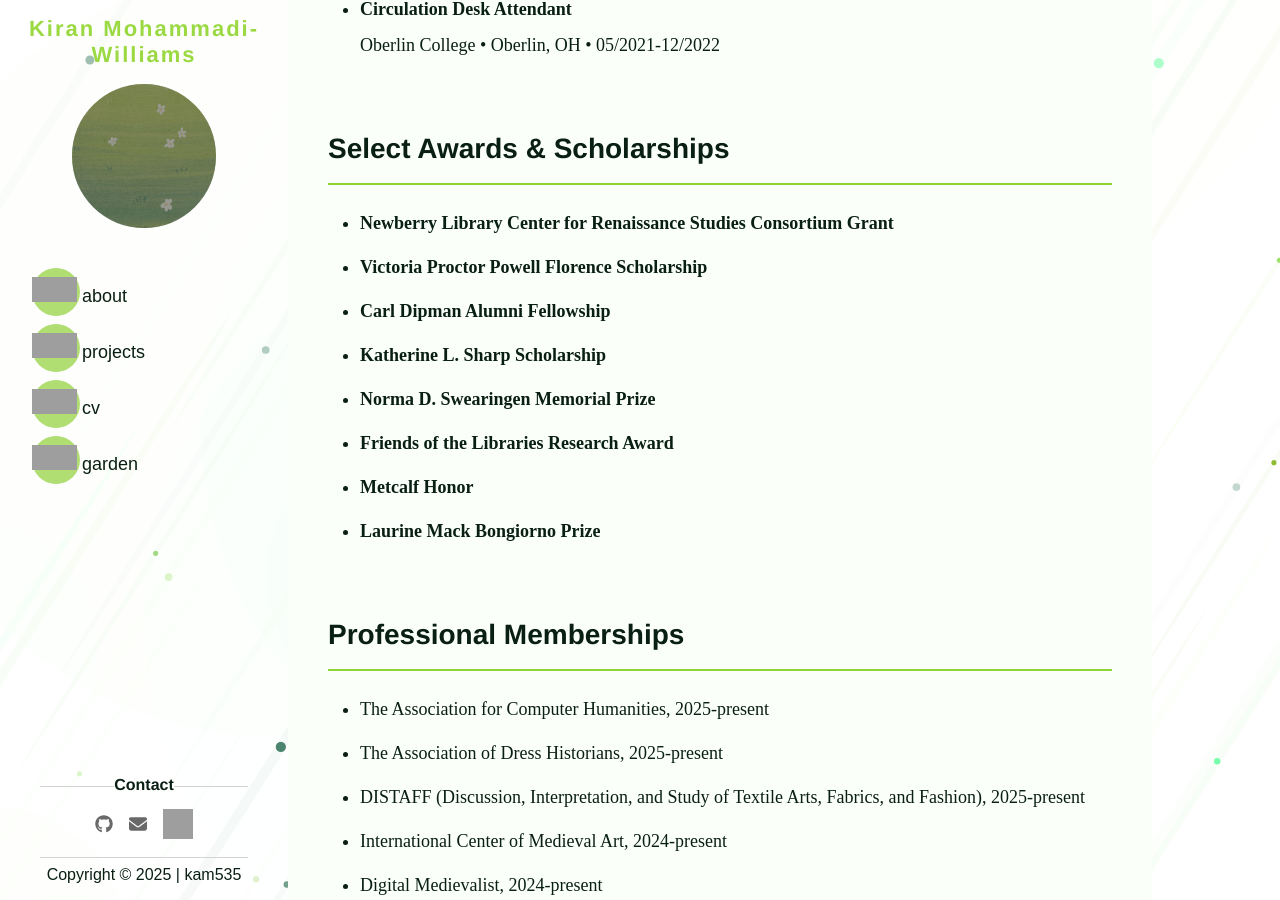
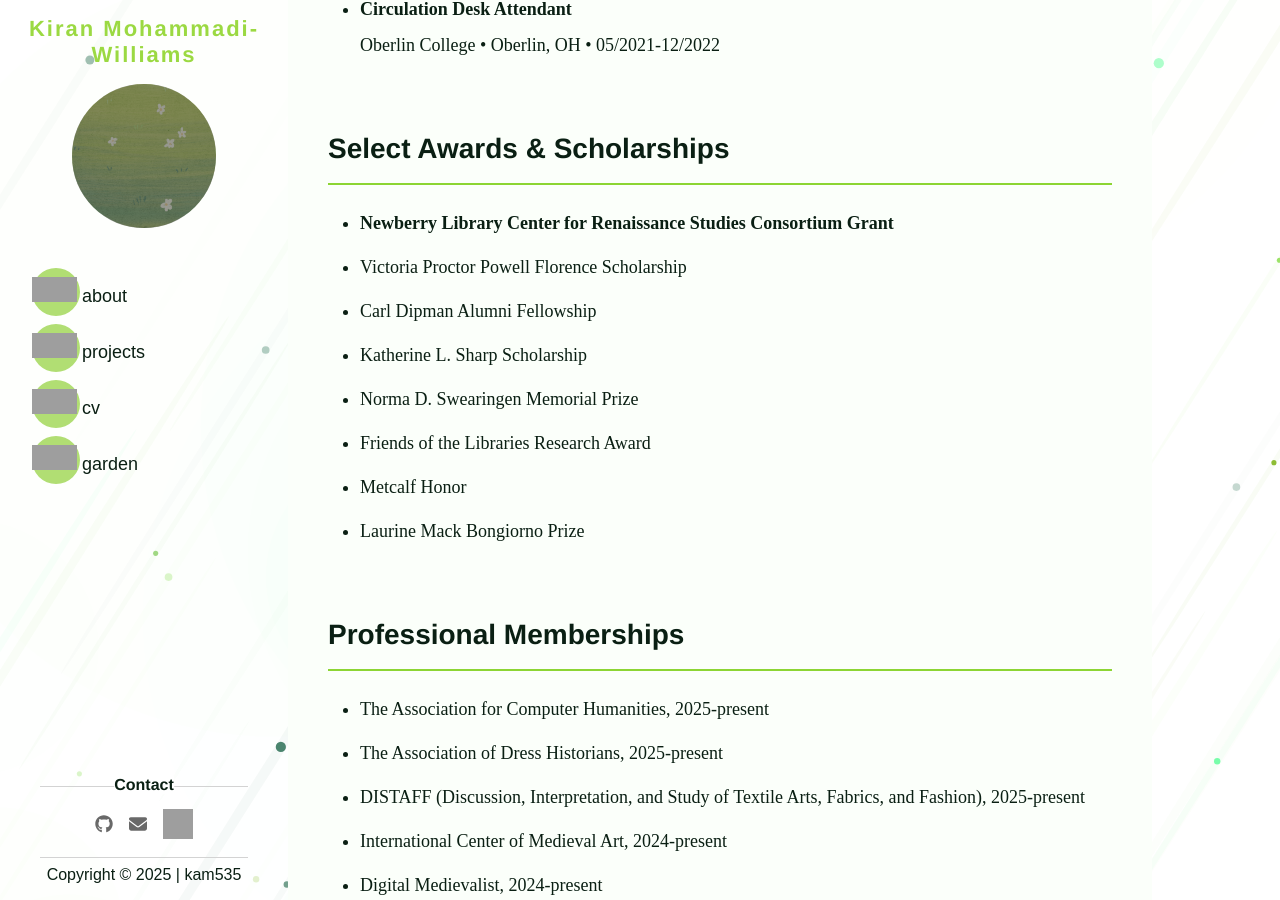
Before and after one commit to green-queen/green-queen.github.io, a Jekyll site: the page built from _pages/cv.md, in a window 1280 px wide and 900 px high, scrolled down 2223 px. Built offline with Jekyll 4.4.1, drawn with Linux system fonts in a browser that asks for light colours; some web fonts are replaced; grey boxes are pictures that could not be loaded.

Commit message:
Update cv.md

```diff
--- a/_pages/cv.md
+++ b/_pages/cv.md
@@ -83,13 +83,13 @@ Oberlin College • Oberlin, OH • 05/2021-12/2022
 <hr>
 
 * **Newberry Library Center for Renaissance Studies Consortium Grant**
-* **Victoria Proctor Powell Florence Scholarship**
-* **Carl Dipman Alumni Fellowship**
-* **Katherine L. Sharp Scholarship**
-* **Norma D. Swearingen Memorial Prize**
-* **Friends of the Libraries Research Award**
-* **Metcalf Honor**
-* **Laurine Mack Bongiorno Prize**
+* Victoria Proctor Powell Florence Scholarship
+* Carl Dipman Alumni Fellowship
+* Katherine L. Sharp Scholarship
+* Norma D. Swearingen Memorial Prize
+* Friends of the Libraries Research Award
+* Metcalf Honor
+* Laurine Mack Bongiorno Prize
 
 ## Professional Memberships
 <hr>
```
